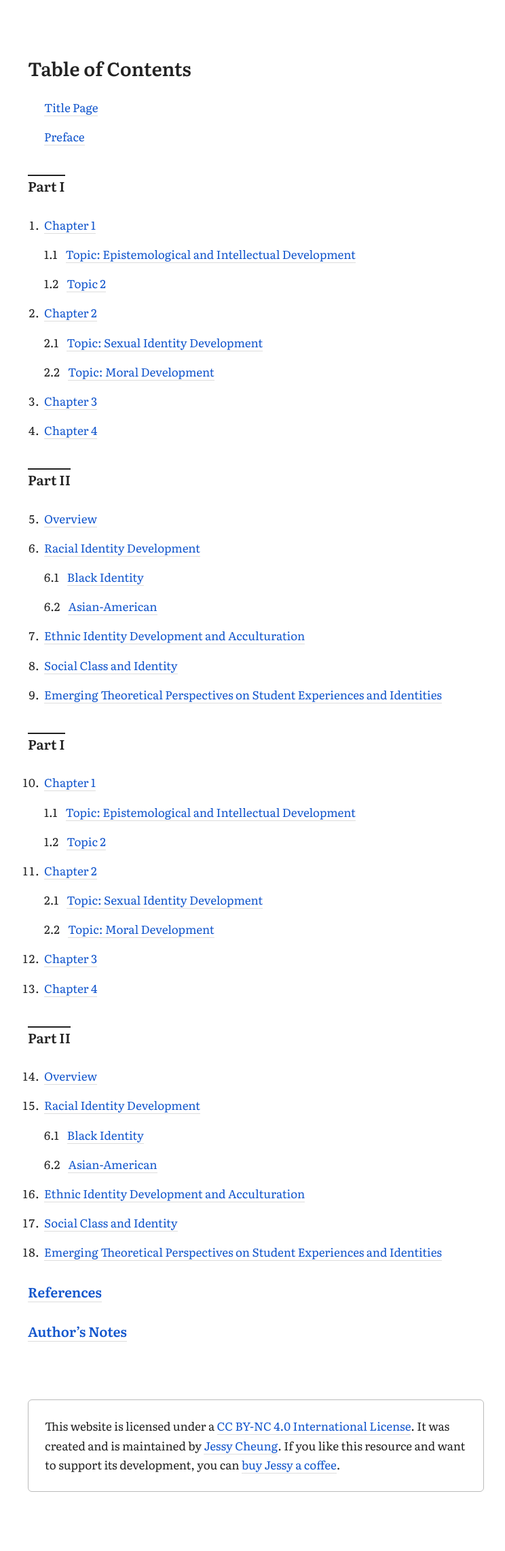
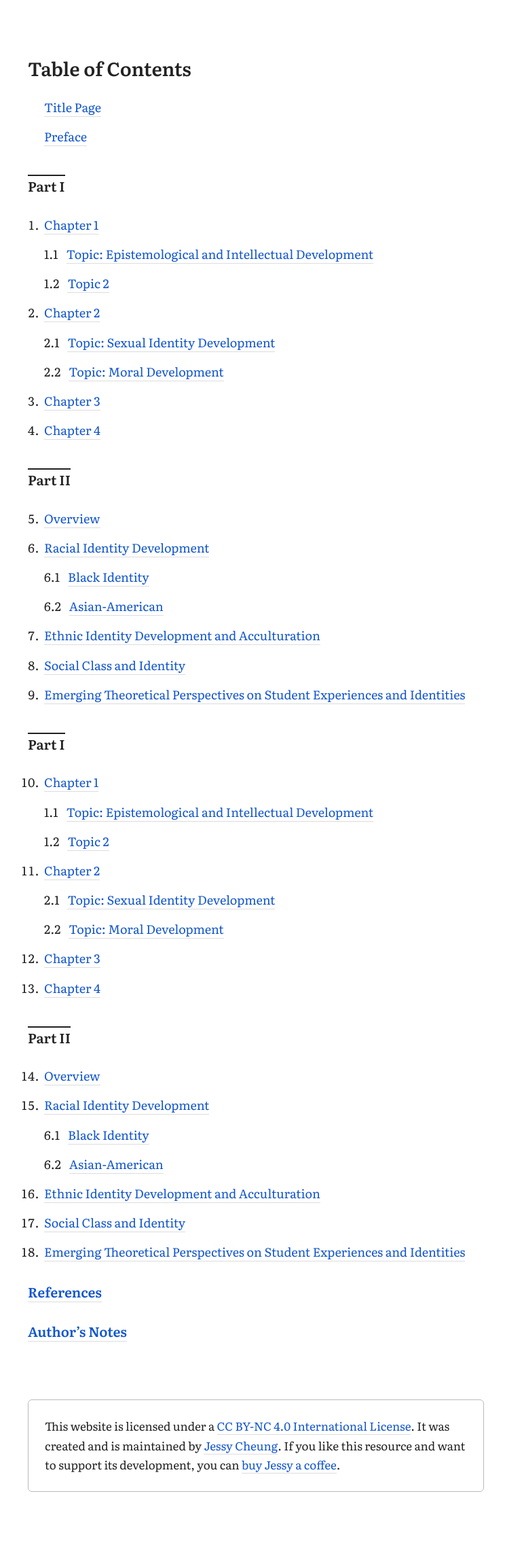
Before and after one commit to jl-c/jl-c.github.io, a Jekyll site: the page toc2.html, which Jekyll copies as it is, in a window 1280 px wide. Shown: the whole page at 68% size, without its empty margins (263-1007 px from the left). Built offline with Jekyll 4.4.1, drawn with Linux system fonts in a browser that asks for light colours.

Commit message:
Update toc2.html

```diff
--- a/toc2.html
+++ b/toc2.html
@@ -59,6 +59,7 @@ padding:0;
 @media screen and (min-width:45rem) {
 body{margin:1.5rem auto 0}
 h1{margin-top:5.4rem}
+p,li{font-size:1.125rem}
 footer{font-size:1.0625rem}
 }
 
```
